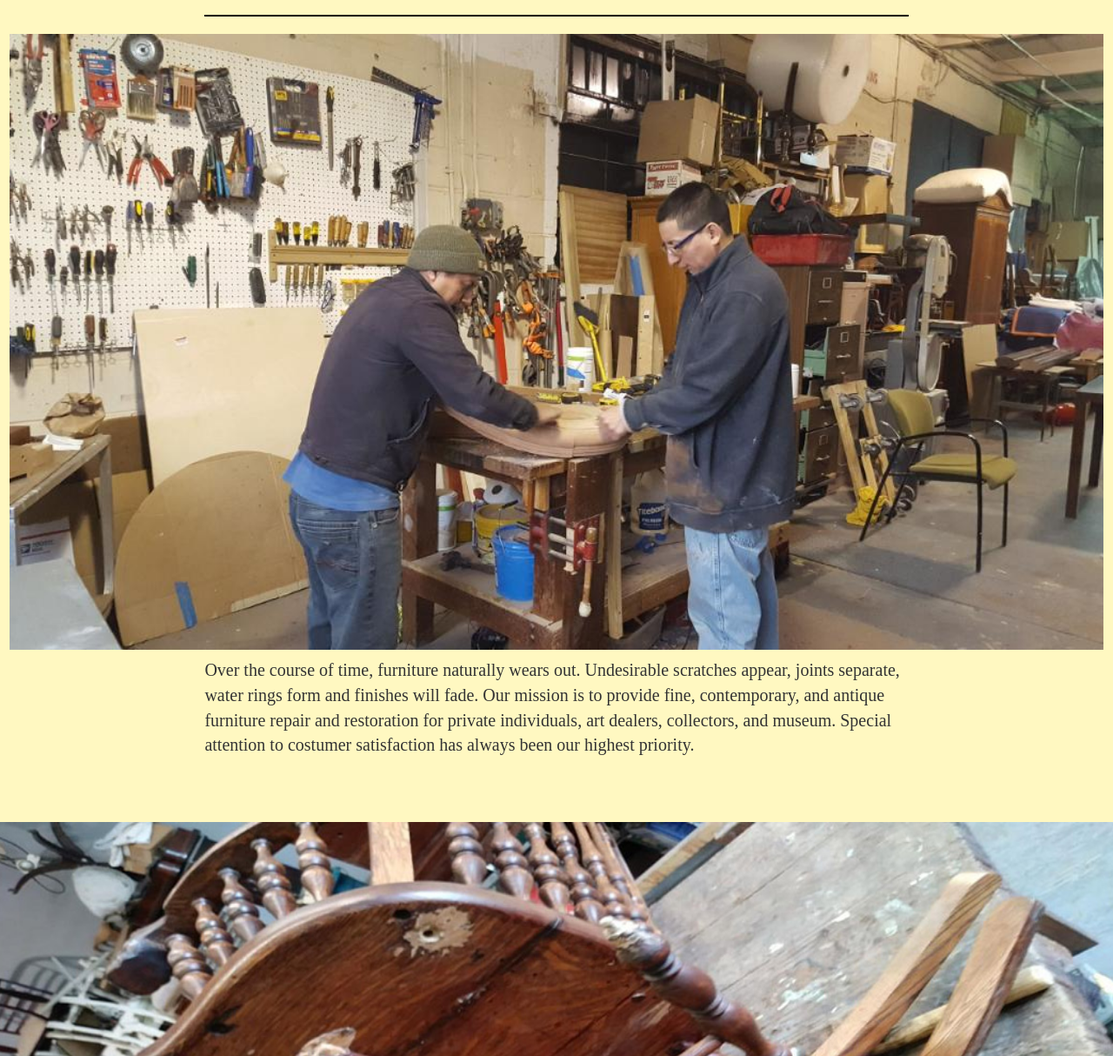
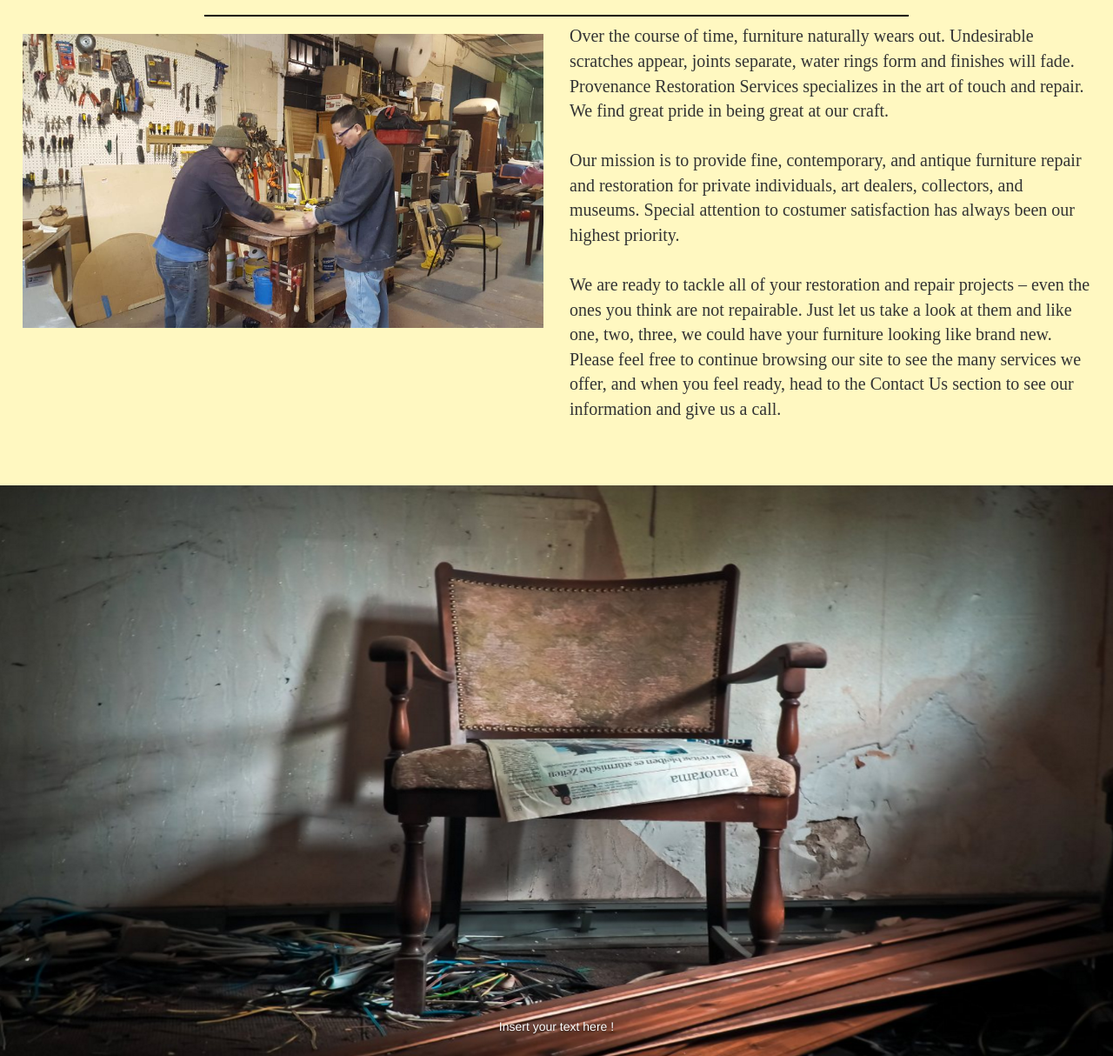
Before and after one commit to edmorales94/Provenance-Restauration, a plain HTML site: page index.html in a window 1280 px wide. Shown: the part 606-1820 px from the top of the page at 87% size. Drawn offline with Linux system fonts and the light colour scheme.

Commit message:
added more text to the About Us section, changed the broken chair image, and put the old looking chair in a carousel in order to include a caption

```diff
--- a/index.html
+++ b/index.html
@@ -98,31 +98,38 @@
                         <h2 class="section-heading">Provenance Restoration Services, Inc</h2>
                          <hr>
                     </div>
-                    <div>
+                    <div class="col-md-6">
                         <img src="images/provenance.jpg" class="img-responsive"/>
                     </div>
-                    <div class="col-lg-8 col-lg-offset-2 text-center">
-                        <p class="text-faded"> Over the course of time, furniture naturally wears out.
+
+                    <div class="col-md-6">
+                        <p> Over the course of time, furniture naturally wears out.
                             Undesirable scratches appear, joints separate, water rings form and finishes will fade.
-                            Our mission is to provide fine, contemporary, and antique furniture repair and restoration
-                            for private individuals, art dealers, collectors, and museum. Special attention to costumer
-                            satisfaction has always been our highest priority.
+                            Provenance Restoration Services specializes in the art of touch and repair. We find great pride in being great at our craft.<br>
+
+                            <br>Our mission is to provide fine, contemporary, and antique furniture repair and restoration
+                            for private individuals, art dealers, collectors, and museums. Special attention to costumer
+                            satisfaction has always been our highest priority.<br>
+
+                            <br>We are ready to tackle all of your restoration and repair projects – even the ones you think are not repairable.
+                            Just let us take a look at them and like one, two, three, we could have your furniture looking like brand new. Please feel free to continue browsing our site to see the many services we offer,
+                            and when you feel ready, head to the Contact Us section to see our information and give us a call.
                         </p>
                     </div>
                 </div>
             </div>
         </section>
         <!---------- Broken furniture ------------------------------------------------------------------------------------------------------------------------------------------------------->
-        <section class="bg-primary" id="broken">
+        <section id="broken">
             <div class="container">
-                <div class="row">
-                    <img src="images/brokenChair.jpg"/>
-                    <div class="col-lg-8 col-lg-offset-2 text-center">
-                        <h1 class="section-heading"> Broken Furniture?</h1>
-                        <hr class="light">
-                        <p class="text-faded"> Or maybe an item flipped out of your truck while moving?<br>
-                            Let us take a look - we can repair almost everything!
-                        </p>
+                <div>
+                    <div class="carousel-inner">
+                        <div>
+                            <img src="images/oldChair.png" alt="" class="img-responsive backgroundImage">
+                            <div class="carousel-caption">
+                                Insert your text here !
+                            </div>
+                        </div>
                     </div>
                 </div>
             </div>
```
